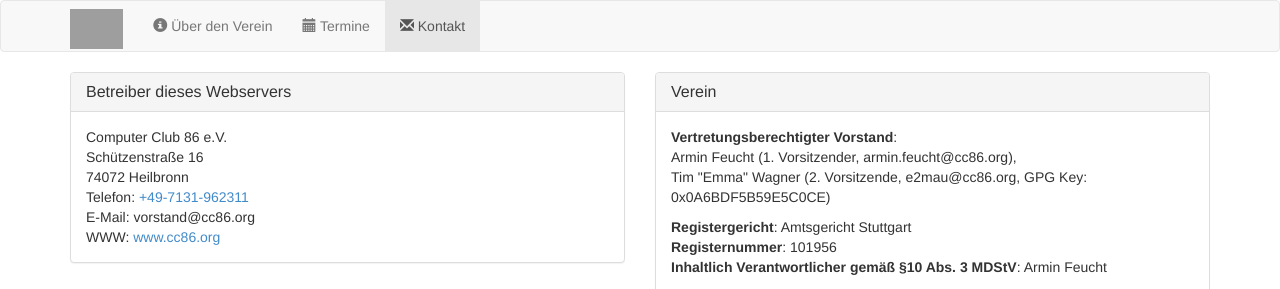
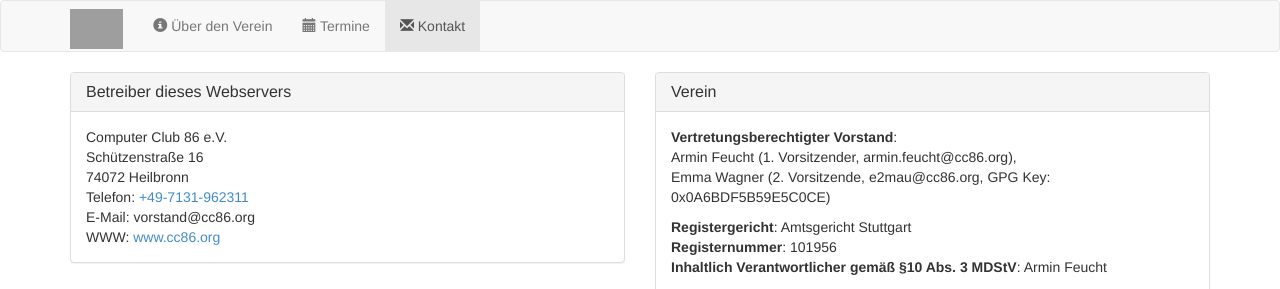
Before and after one commit to cc86hn/hp, a Jekyll site: the page contact/index.html, which Jekyll copies as it is, in a window 1280 px wide, cut to the strip 0-289 px from the top of the page. Built offline with Jekyll 4.4.1, drawn with Linux system fonts in a browser that asks for light colours; grey boxes are pictures that could not be loaded.

Commit message:
Update index.html
Tim entfernt

```diff
--- a/contact/index.html
+++ b/contact/index.html
@@ -71,7 +71,7 @@
 				<b>Vertretungsberechtigter Vorstand</b>:
 				<ul class="list-inline">
 					<li>Armin Feucht (1. Vorsitzender, armin.feucht<!--nospam@blockscanners123988.de-->&#64;cc86.org),</li>
-					<li>Tim "Emma" Wagner   (2. Vorsitzende, e2mau<!--nospam@blockscanners123988.de-->&#64;cc86.org, GPG Key: 0x0A6BDF5B59E5C0CE)</li>
+					<li>Emma Wagner   (2. Vorsitzende, e2mau<!--nospam@blockscanners123988.de-->&#64;cc86.org, GPG Key: 0x0A6BDF5B59E5C0CE)</li>
 				</ul>
 				<b>Registergericht</b>: Amtsgericht Stuttgart<br>
 				<b>Registernummer</b>: 101956<br>
```
